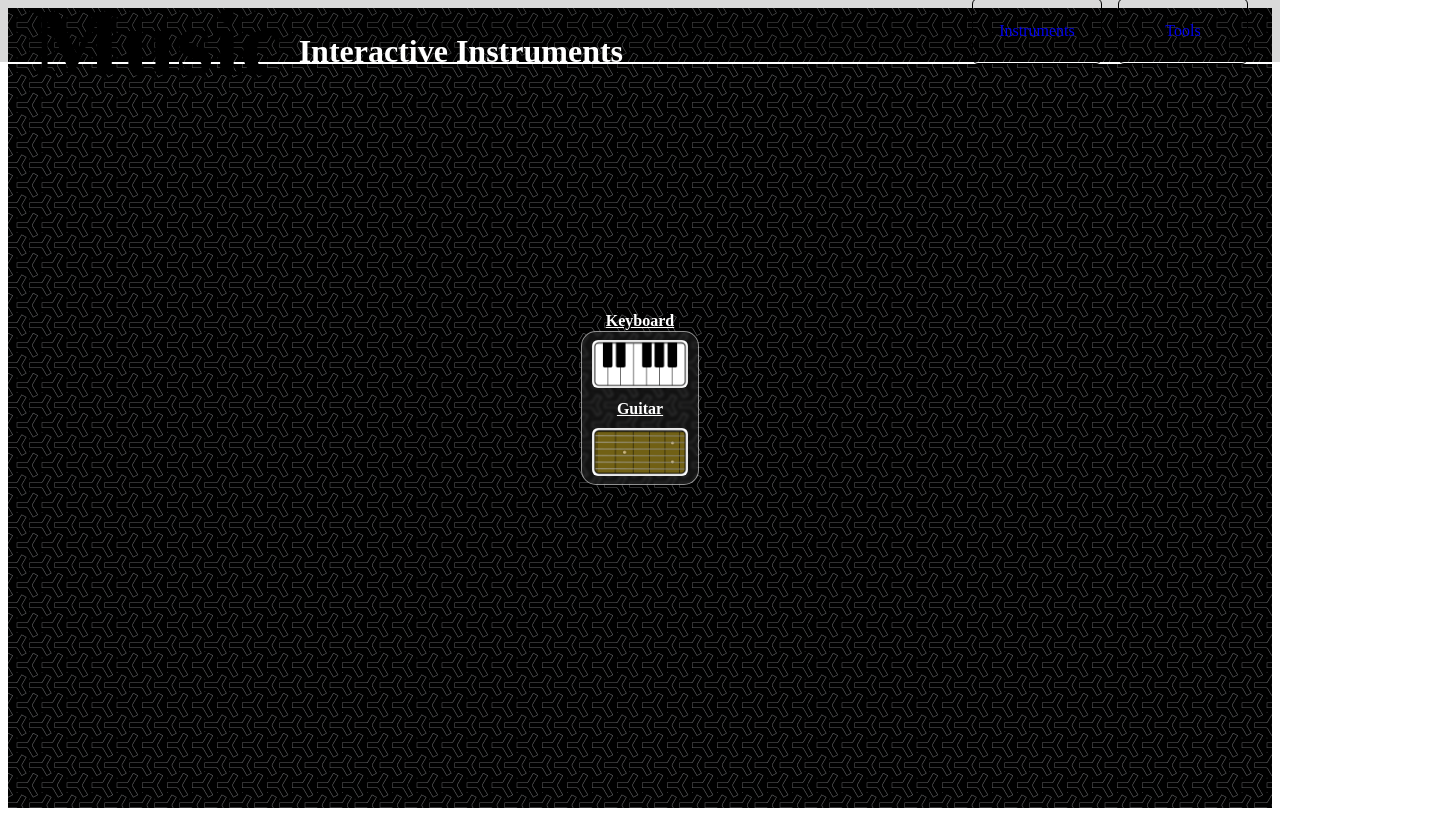
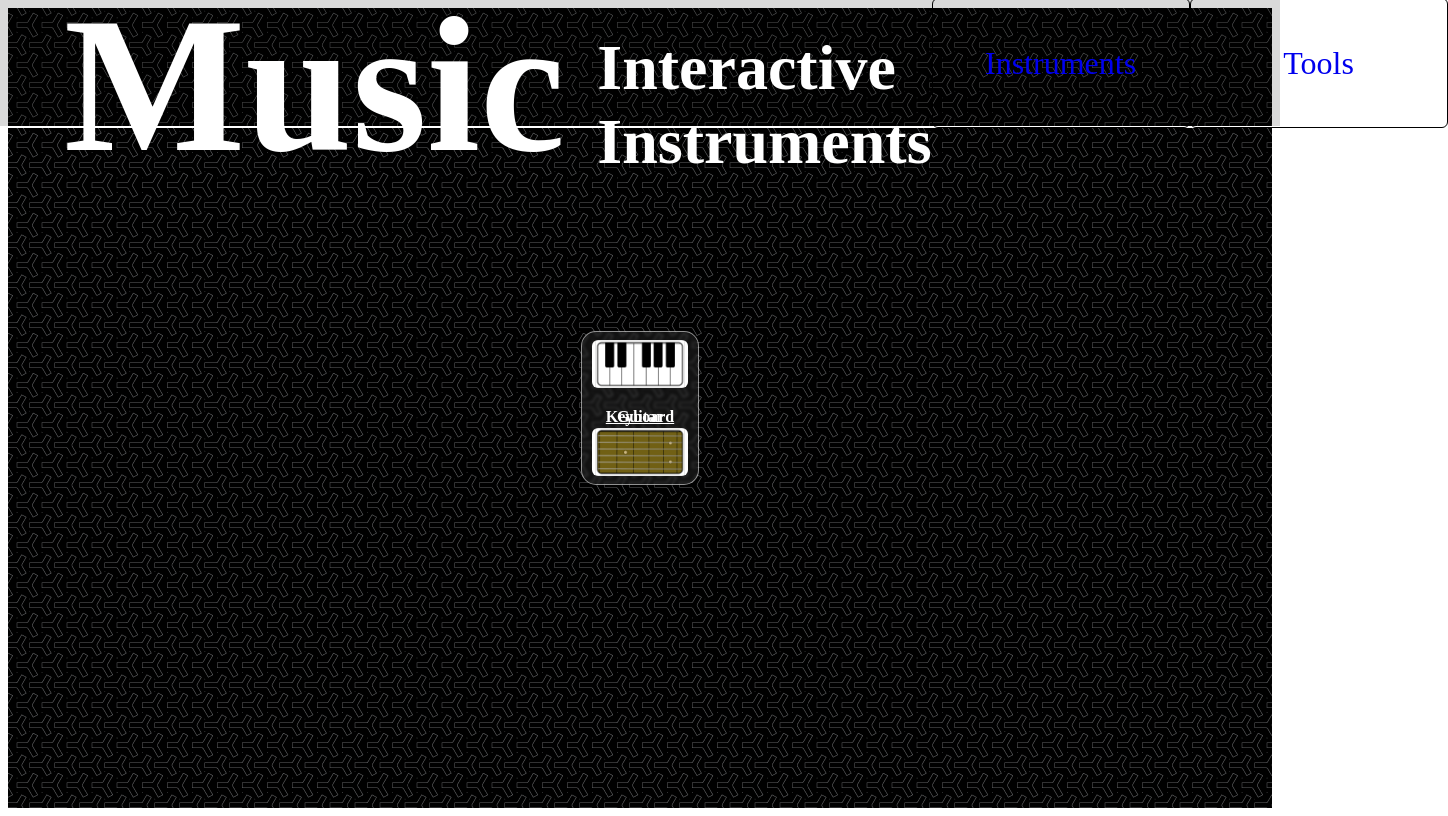
Before and after one commit to clay-bugg/FretTheory, a Nuxt app: page /instruments in a window 1280 px wide. Shown: the whole page, 1448 px wide, since content can reach past the window. Built offline with nearby package versions, Linux system fonts and the light colour scheme.

Commit message:
changed entire project into composition api

```diff
--- a/components/Button.vue
+++ b/components/Button.vue
@@ -1,33 +1,24 @@
 <template>
-
   <NuxtLink class="button" :to="buttonURL">
     {{ label }}
   </NuxtLink>
-
 </template>
 
-<script>
-
-export default {
-  props: {
-
+<script setup>
+defineProps({
   buttonURL: {
     type: String,
     default: '/',
     required: true
   },
-
   label: {
     type: String,
     default: 'button'
   }
-  }
-}
-
+});
 </script>
 
 <style scoped>
-
 .button {
   width: 6em;
   height: 2em;
@@ -44,19 +35,18 @@ export default {
 }
 
 .button:hover {
-    filter:brightness(110%);
+  filter: brightness(110%);
   cursor: pointer;
   text-decoration: none;
 }
 
 .button:active {
   filter: brightness(95%);
-    transform: scale(0.98)
+  transform: scale(0.98);
 }
 
 .button:visited {
   text-decoration: none;
   color: black;
 }
-
 </style>
--- a/components/Guitar.vue
+++ b/components/Guitar.vue
@@ -1,24 +1,19 @@
 <template>
-
   <div id="page">
     <h3>{{ header }}</h3>
   </div>
 </template>
 
-<script>
-export default {
-    data() {
-      return {
-        header: 'guitar',
-      }
-    }
-  }
+<script setup>
+import { ref } from 'vue';
+
+const header = ref('guitar');
 </script>
 
 <style scoped>
-  #page {
-    width: fit-content;
-    height: fit-content;
-    font-size: 2em;
-    }
+#page {
+  width: fit-content;
+  height: fit-content;
+  font-size: 2em;
+}
 </style>
--- a/components/Header.vue
+++ b/components/Header.vue
@@ -1,10 +1,10 @@
 <template>
   <header>
     <div id="title">
-      <NuxtLink to="/"  id="heading">
-        <h1 >{{ heading }}</h1>
+      <NuxtLink to="/" id="heading">
+        <h1 :style="{ color: hcolor }">{{ heading }}</h1>
       </NuxtLink>
-      <h2 id="subheading">{{ subheading }}</h2>
+      <h2 id="subheading" :style="{ color: shcolor }">{{ subheading }}</h2>
     </div>
 
     <nav>
@@ -18,9 +18,8 @@
   </header>
 </template>
 
-<script>
-export default {
-  props: {
+<script setup>
+defineProps({
   heading: {
     type: String,
     required: false
@@ -35,11 +34,16 @@ export default {
       { url: 'pagelink', label: 'label' },
       { url: 'pagelink', label: 'label' }
     ]
+  },
+  hcolor: {
+    type: String,
+    default: '#fff'
+  },
+  shcolor: {
+    type: String,
+    default: '#fff'
   }
-  }
-}
-
-
+});
 </script>
 
 <style scoped>
@@ -52,6 +56,7 @@ header {
   padding: 0 2em;
   backdrop-filter: brightness(85%);
 }
+
 #title {
   display: flex;
   align-items: center;
@@ -63,24 +68,25 @@ header {
   position: relative;
   top: 0.7em;
 }
+
 #heading {
   font-size: 3em;
   text-decoration: none;
   color: rgb(0, 0, 0);
 }
+
 #heading:visited {
   color: rgba(0, 0, 0, 0.47);
 }
+
 #subheading {
   font-size: 2em;
   position: relative;
   top: 0.3em;
 }
+
 nav {
   display: flex;
-    justify-content: space-between;
-    align-items: center;
-    gap: 1em;
+  justify-content: space
 }
-
 </style>
--- a/components/PageOption.vue
+++ b/components/PageOption.vue
@@ -1,24 +1,25 @@
 <template>
-  <div v-for="(card, index) in cards"
-       :key="index"
-       id="card-options">
+  <div
+    v-for="(card, index) in cards"
+    :key="index"
+    id="card-options"
+  >
     <NuxtLink :to="card.to">
-      <img :src="card.src"
-           :alt="card.alt" />
+      <img
+        :src="card.src"
+        :alt="card.alt"
+      />
     </NuxtLink>
   </div>
 </template>
 
-<script>
-export default {
-  name: 'PageOption',
-  props: {
-    cards: {
-      type: Array,
-      required: true,
-    },
-  },
-}
+<script setup>
+defineProps({
+  cards: {
+    type: Array,
+    required: true
+  }
+});
 </script>
 
 <style scoped>
--- a/pages/index.vue
+++ b/pages/index.vue
@@ -1,30 +1,30 @@
 <template>
   <div id="page">
-    <Header :buttons="[
-  { url: '/login', label: 'login' },
-  { url: '/signup', label: 'Sign Up' }
-    ]"/>
+    <Header
+      :buttons="[
+        { url: '/login', label: 'Login' },
+        { url: '/signup', label: 'Sign Up' }
+      ]"
+    />
 
     <main>
       <div id="page-options">
-        <PageOption :cards="[
-          { to: '/instruments', src: '/images/buttons/Instruments-button.png', alt: 'Instruments' },
-          { to: '/tools', src: '/images/buttons/tools-button.png', alt: 'Tools' }
-        ]" />
+        <PageOption
+          :cards="[
+            { to: '/instruments', src: '/images/buttons/Instruments-button.png', alt: 'Instruments' },
+            { to: '/tools', src: '/images/buttons/tools-button.png', alt: 'Tools' }
+          ]"
+        />
       </div>
     </main>
   </div>
 </template>
 
-<script>
-export default {
-  name: 'App'
-}
+<script setup>
 </script>
 
 <style>
-
-*{
+* {
   padding: 0;
   margin: 0;
   box-sizing: border-box;
--- a/pages/instruments.vue
+++ b/pages/instruments.vue
@@ -1,16 +1,21 @@
 <template>
   <div id="page">
-    <Header heading="Music" subheading="Interactive Instruments" id="header"
+    <Header
+      heading="Music"
+      subheading="Interactive Instruments"
+      hcolor="white"
+      shcolor="white"
+      id="header"
       :buttons="[
         { url: '/instruments', label: 'Instruments' },
         { url: '/tools', label: 'Tools' }
       ]"
     />
 
-
     <div class="selected-instrument">
-      <div class="instrument-button-box" @click="selectedInstrument">
-        <label v-for="(instrument, key) in instruments" :is="selectedInstrument"
+      <div class="instrument-button-box">
+        <label
+          v-for="(instrument, key) in instruments"
           :key="key"
           class="instrument-button"
           :id="`${key}-button`"
@@ -21,43 +26,40 @@
             name="instrument"
             v-model="selectedInstrument"
           />
-        <img :src="instrument.image" :alt="key" class="instrument.image" />
+          <img :src="instrument.image" :alt="key" class="instrument-image" />
         </label>
       </div>
+
       <Keyboard v-if="selectedInstrument === 'keyboard'" />
       <Guitar v-if="selectedInstrument === 'guitar'"/>
     </div>
-
-
   </div>
 </template>
 
-<script>
-export default {
-  data() {
-    return {
-      instruments: {
+<script setup>
+import { ref, onMounted } from 'vue';
+
+// Instruments data
+const instruments = ref({
   keyboard: { image: '/images/buttons/KeyboardButton.png' },
   guitar: { image: '/images/buttons/GuitarButton.png' }
-      },
-      selectedInstrument: null
-    }
-  },
-  mounted() {
-    this.setInstrument()
-  },
-  methods: {
-    setInstrument() {
-      for (const key in this.instruments) {
-        if (this.instruments[key].checked) {
-          this.selectedInstrument = key;
+});
+
+// Selected instrument state
+const selectedInstrument = ref(null);
+
+// Function to set the initial instrument
+const setInstrument = () => {
+  for (const key in instruments.value) {
+    if (instruments.value[key].checked) {
+      selectedInstrument.value = key;
       break;
     }
   }
-    }
-  }
+};
 
-}
+// Set instrument on component mount
+onMounted(setInstrument);
 </script>
 
 <style scoped>
@@ -66,6 +68,7 @@ export default {
   padding: 0;
   box-sizing: border-box;
 }
+
 #page {
   display: flex;
   flex-direction: column;
@@ -73,16 +76,18 @@ export default {
   justify-content: center;
   height: 100vh;
   gap: 0.5em;
-   background-image: url('public/images/backgrounds/y-so-serious.png');
+  background-image: url('/images/backgrounds/y-so-serious.png');
   background-size: center;
   color: white;
 }
+
 #header {
   position: absolute;
   top: 0;
-  border-bottom: 2px solid
-   white;
+  border-bottom: 2px solid white;
+  font-size: 2rem;
 }
+
 h1 {
   margin: 0;
   padding: 0;
@@ -97,92 +102,69 @@ h1 {
   align-items: center;
   justify-content: space-between;
   gap: 5em;
-
 }
 
 .instrument-button-box {
-  width: fit-content;
-  height: fit-content;
   display: flex;
   flex-direction: column;
   align-items: center;
-  justify-content: space-between;
-  height: fit-content;
   gap: 2.5em;
   border-radius: 15px;
   background-color: rgba(178, 178, 178, 0.1);
   padding: 0.5em 0.6em;
   border: 0.5px solid rgba(255, 255, 255, 0.529);
-  border-radius: 15px;
   backdrop-filter: blur(1.5px);
+}
 
-}
 .instrument-button-box input {
   appearance: none;
-  -webkit-appearance: none;
-  -moz-appearance: none;
 }
-.instrument-button-box img {
+
+.instrument-image {
   width: 100%;
   height: 100%;
+  object-fit: contain;
 }
+
 .instrument-button {
-  appearance: none;
-  -moz-appearance: none;
-  -webkit-appearance: none;
   width: 6em;
   height: 3em;
   background-color: white;
   border-radius: 6px;
-  position: relative;
   display: flex;
   align-items: center;
   justify-content: center;
   cursor: pointer;
 }
-.instrument-image {
-  width: 100%;
-  height: 100%;
-  object-fit: contain;
-}
+
 .instrument-button:hover {
   filter: brightness(90%);
 }
+
 .instrument-button:active {
   filter: brightness(100%);
 }
+
 input[type="radio"]:checked + img {
-  border: none;
   border-radius: 5px;
   background-color: rgba(52, 152, 219, 0.2);
 }
-#keyboard-button::before {
-  content: "Keyboard";
+
+#keyboard-button::before,
+#guitar-button::before {
   position: absolute;
   bottom: 3.6em;
   width: 100%;
   text-align: center;
-  font-family: inherit;
-  font-weight: 600;
-  text-decoration: underline;
-}
-#guitar-button::before {
-  content: "Guitar";
-  position: absolute;
-  bottom: 3.6em;
-  width: 100%;
-  text-align: center;
-  font-family: inherit;
   font-weight: 600;
   text-decoration: underline;
 }
 
+#keyboard-button::before {
+  content: "Keyboard";
+}
 
-
-
-
-
-
-
-
+#guitar-button::before {
+  content: "Guitar";
+}
 </style>
```
Also changed, not shown: pages/tools.vue (+9 -4 lines). Lines whose indentation alone changed are shown as unchanged.
